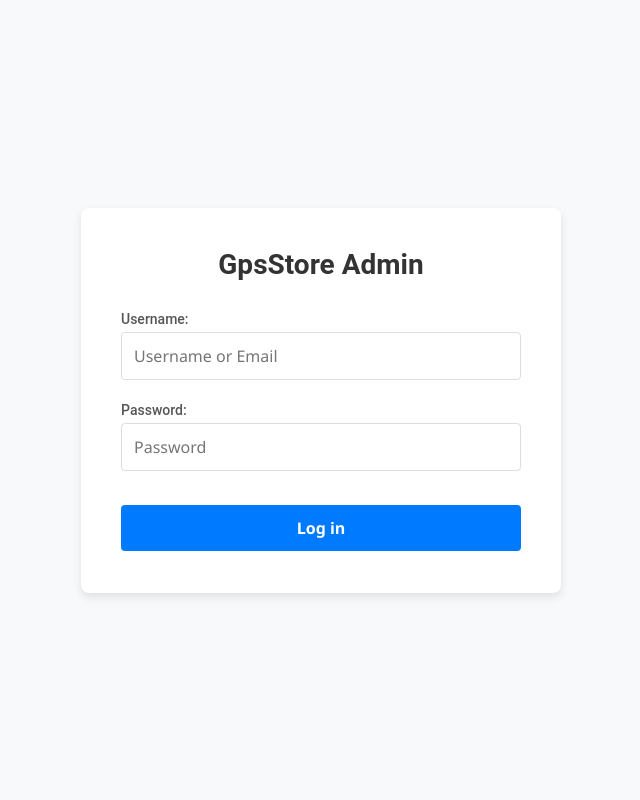
After one commit to IrajAzarvand/GpsStore, a Django app: template templates/admin/login.html in a window 1280 px wide. The commit adds this page. Shown: the whole page, without its empty margins (319-959 px from the left). Run offline with Django 5.2, Linux system fonts and the light colour scheme; tables that the repository leaves empty hold one stand-in row (values such as "Sample post"); the template is opened without the code that fills it: values that come from a table or form of the project are taken from there, most other values are stand-ins (such as "Sample title", 1, 10 or a date in 2020).

Commit message:
fix admin login in panel

```diff
--- /dev/null
+++ b/templates/admin/login.html
@@ -0,0 +1,136 @@
+{% load i18n static %}
+<!DOCTYPE html>
+<html lang="{{ LANGUAGE_CODE|default:"en-us" }}" {% if LANGUAGE_BIDI %}dir="rtl"{% endif %}>
+<head>
+    <title>GpsStore Admin</title>
+    <link rel="stylesheet" type="text/css" href="{% static "admin/css/base.css" %}">
+    <style>
+        body {
+            background: #f8f9fa;
+            display: flex;
+            align-items: center;
+            justify-content: center;
+            height: 100vh;
+            margin: 0;
+            font-family: 'Roboto', sans-serif;
+        }
+
+        .login-container {
+            background: #fff;
+            padding: 40px;
+            border-radius: 8px;
+            box-shadow: 0 4px 10px rgba(0, 0, 0, 0.1);
+            width: 400px;
+            text-align: center;
+        }
+
+        .login-header {
+            margin-bottom: 30px;
+        }
+
+        .login-header h1 {
+            color: #333;
+            font-size: 28px;
+            font-weight: 700;
+        }
+
+        .login-header h1 a {
+            text-decoration: none;
+            color: #333;
+        }
+
+        .form-row {
+            margin-bottom: 20px;
+            text-align: left;
+        }
+
+        .form-row label {
+            display: block;
+            margin-bottom: 5px;
+            color: #555;
+            font-weight: 500;
+        }
+
+        .form-row input[type="text"],
+        .form-row input[type="password"] {
+            width: 100%;
+            padding: 12px;
+            border: 1px solid #ddd;
+            border-radius: 4px;
+            box-sizing: border-box;
+            font-size: 16px;
+        }
+
+        .submit-row {
+            margin-top: 30px;
+        }
+
+        .submit-row input[type="submit"] {
+            background: #007bff;
+            color: #fff;
+            border: none;
+            padding: 12px 20px;
+            border-radius: 4px;
+            cursor: pointer;
+            font-size: 16px;
+            font-weight: 600;
+            width: 100%;
+            transition: background 0.3s;
+        }
+
+        .submit-row input[type="submit"]:hover {
+            background: #0056b3;
+        }
+
+        .errornote {
+            background: #f8d7da;
+            color: #721c24;
+            padding: 10px;
+            border-radius: 4px;
+            margin-bottom: 20px;
+        }
+    </style>
+    <meta name="robots" content="NONE,NOARCHIVE">
+</head>
+<body class="login">
+<div class="login-container">
+    <div class="login-header">
+        <h1>
+            <a href="{% url 'admin:index' %}">GpsStore Admin</a>
+        </h1>
+    </div>
+
+    {% if form.errors and not form.non_field_errors %}
+    <p class="errornote">
+    {% if form.errors.items|length == 1 %}{% trans "Please correct the error below." %}{% else %}{% trans "Please correct the errors below." %}{% endif %}
+    </p>
+    {% endif %}
+
+    {% if form.non_field_errors %}
+    {% for error in form.non_field_errors %}
+    <p class="errornote">
+        {{ error }}
+    </p>
+    {% endfor %}
+    {% endif %}
+
+    <form action="{{ app_path }}" method="post" id="login-form">
+        {% csrf_token %}
+        <div class="form-row">
+            {{ form.username.errors }}
+            <label for="id_username">{{ form.username.label }}:</label>
+            {{ form.username }}
+        </div>
+        <div class="form-row">
+            {{ form.password.errors }}
+            <label for="id_password">{{ form.password.label }}:</label>
+            {{ form.password }}
+        </div>
+        <input type="hidden" name="next" value="{{ next }}">
+        <div class="submit-row">
+            <input type="submit" value="{% trans 'Log in' %}">
+        </div>
+    </form>
+</div>
+</body>
+</html>
```
Also changed, not shown: templates/admin/base.html (+6 -6 lines).
